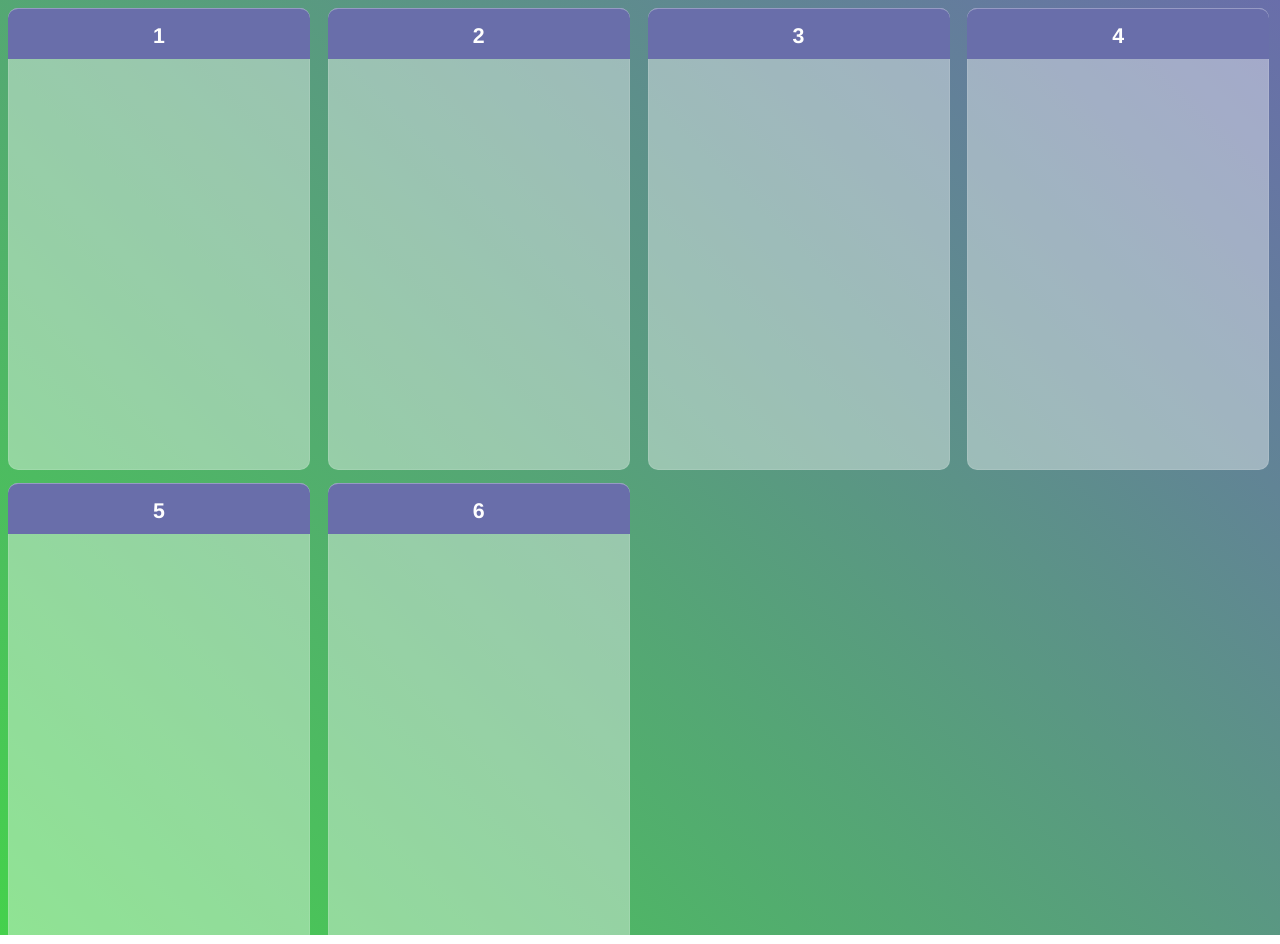
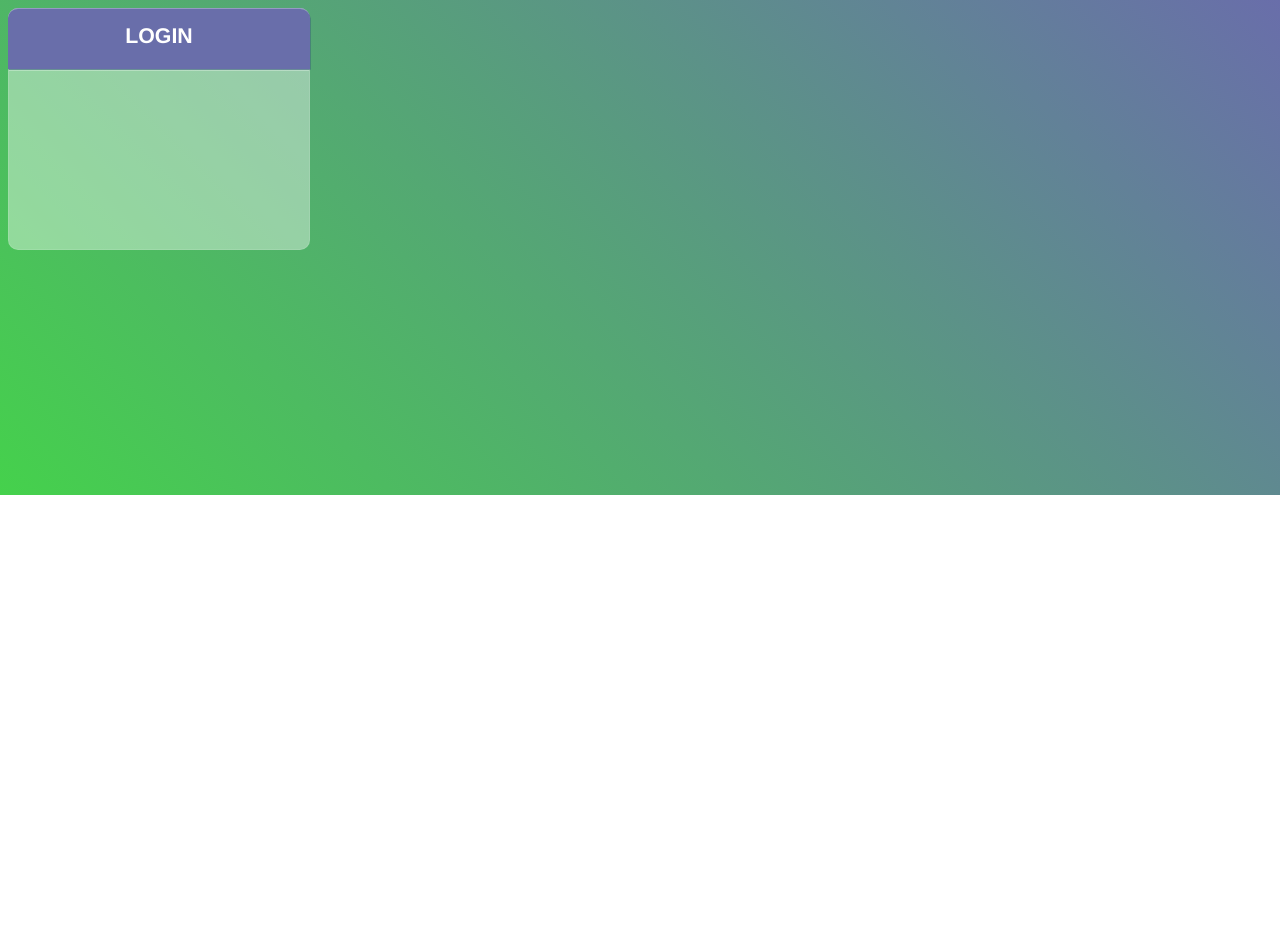
Before and after one commit to kolosov-crtweb/crtUiKit, a website: page src/index.pug in a window 1280 px wide. After the commit the page ends 800 px from the top, so only its background shows below. Drawn offline with nearby package versions, Linux system fonts and the light colour scheme; files that its build step writes are made by us from their sources.

Commit message:
shadow on the header

```diff
--- a/src/index.pug
+++ b/src/index.pug
@@ -7,7 +7,6 @@ html
     meta(name='viewport', content="initial-scale=1.0, width=device-width")
     title gulp
     body
-        each val in [1,2,3,4,5,6]
-            div(class='card')
-                div(class='card__header')=val
-                div(class='card__auth')
+        div(class='card')
+            div(class='card__header') LOGIN
+            div(class='card__auth')
--- a/src/index.scss
+++ b/src/index.scss
@@ -38,14 +38,17 @@ body {
     border-top: $border-top;
     border-top-left-radius: $border-radius;
     border-top-right-radius: $border-radius;
-    height: 50px;
+    height: 60px;
     line-height: 55px;
     margin-top: -1px;
     margin-left: -1px;
     margin-right: -1px;
+    box-shadow: 0.5px 0.866px 0px rgba(35, 47, 124, 0.54);
 }
 
 .card__auth {
+    border-top: $border-top;
+    margin-top: 1px;
     height: 400px;
 }
 
```
Also changed, not shown: dist/index.css, dist/index.html.
